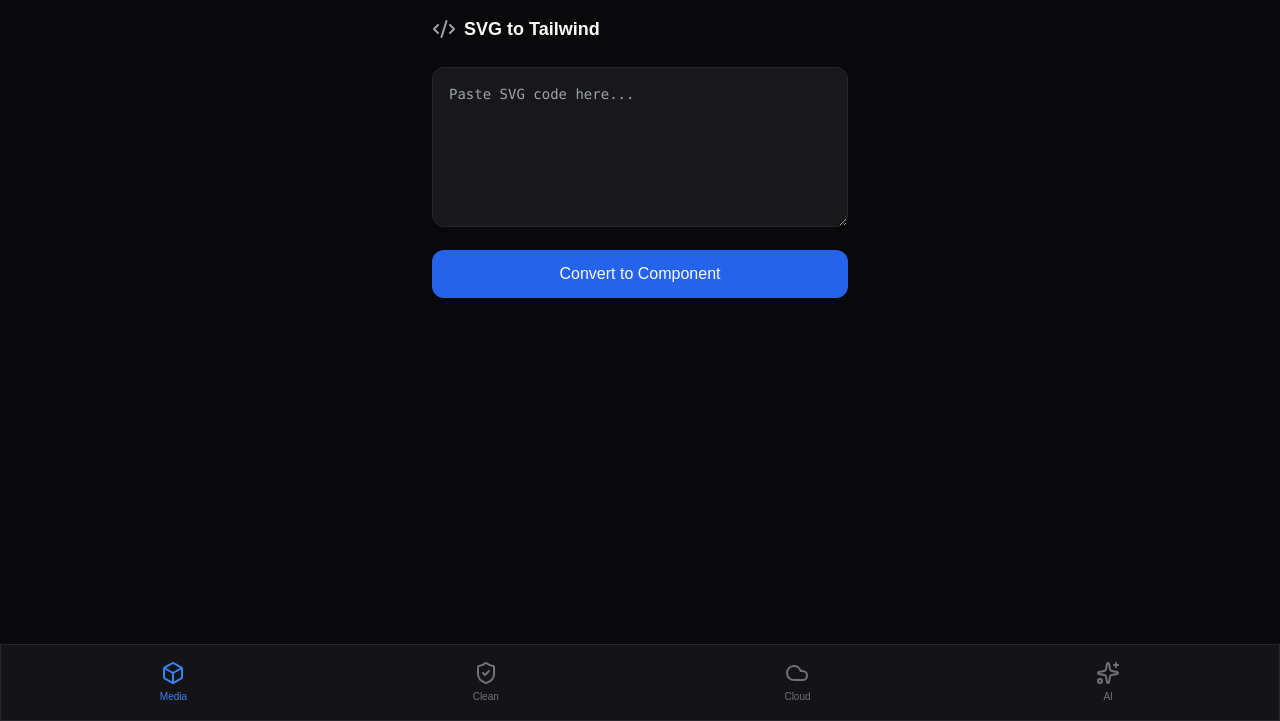
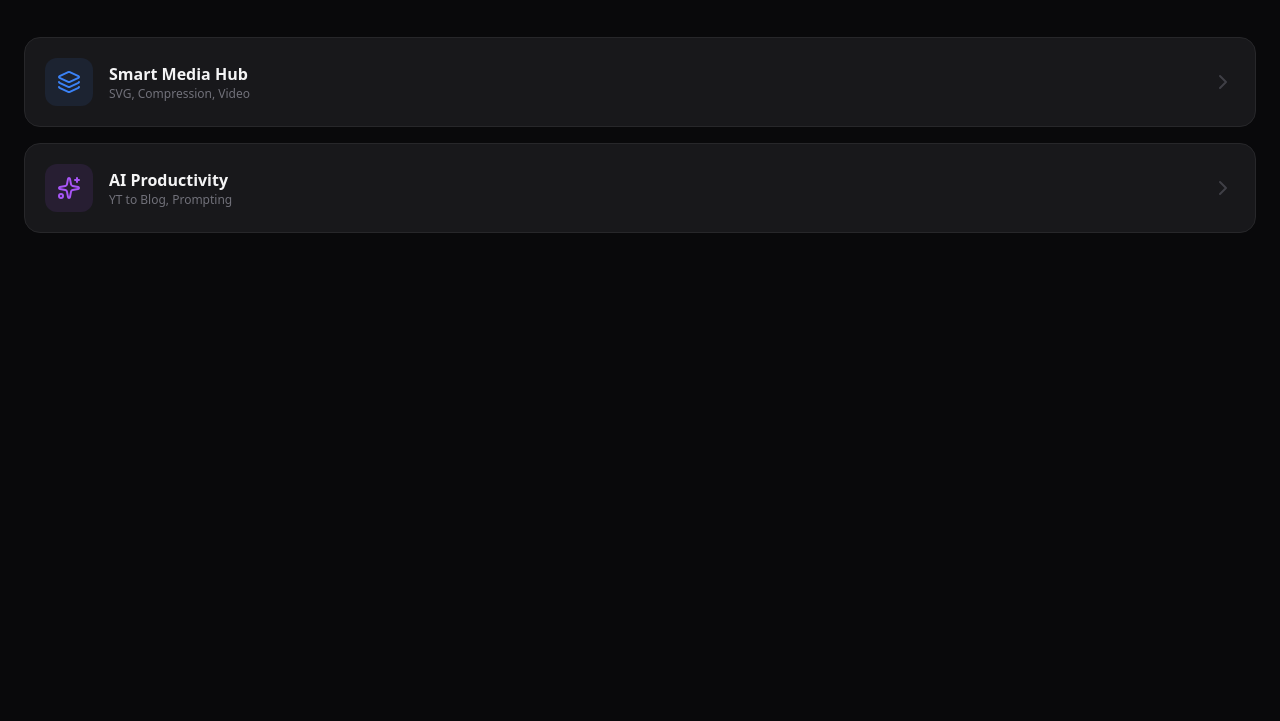
Before and after one commit to realametsikor/realametsikor-my-utility-hub, a plain HTML site: page index.html in a window 1280 px wide. Shown: the part 79-800 px from the top of the page. Drawn offline with nearby package versions, Linux system fonts and the light colour scheme.

Commit message:
Update index.html

```diff
--- a/index.html
+++ b/index.html
@@ -3,62 +3,45 @@
 <head>
     <meta charset="UTF-8">
     <meta name="viewport" content="width=device-width, initial-scale=1.0">
-    <title>Utility OS</title>
+    <title>Utility OS | Dashboard</title>
     <script src="https://cdn.tailwindcss.com"></script>
     <script src="https://unpkg.com/lucide@latest"></script>
-    <style>
-        body { background-color: #09090b; color: #fafafa; font-family: sans-serif; }
-        .glass { background: rgba(24, 24, 27, 0.8); backdrop-filter: blur(12px); border: 1px solid #27272a; }
-    </style>
 </head>
-<body class="pb-20">
+<body class="bg-[#09090b] text-zinc-100 p-6 pb-24">
 
-    <header class="p-6 border-b border-zinc-800 flex justify-between items-center glass sticky top-0 z-50">
-        <h1 class="text-xl font-bold tracking-tight">Utility<span class="text-blue-500">OS</span></h1>
-        <i data-lucide="layers" class="text-blue-500"></i>
+    <header class="mb-10">
+        <h1 class="text-2xl font-bold italic tracking-tighter">Utility<span class="text-blue-500">OS</span></h1>
+        <p class="text-zinc-500 text-sm">Select a suite to begin</p>
     </header>
 
-    <main id="app-container" class="p-4 max-w-md mx-auto space-y-6">
-        <section id="tool-svg" class="space-y-4">
-            <div class="flex items-center gap-2 mb-2">
-                <i data-lucide="code-2" class="text-zinc-400"></i>
-                <h2 class="text-lg font-semibold">SVG to Tailwind</h2>
+    <div class="grid grid-cols-1 gap-4">
+        <a href="tools/media/media-hub.html" class="p-5 rounded-2xl bg-zinc-900 border border-zinc-800 flex items-center justify-between active:scale-95 transition-all">
+            <div class="flex items-center gap-4">
+                <div class="p-3 rounded-xl bg-blue-500/10 text-blue-500">
+                    <i data-lucide="layers"></i>
+                </div>
+                <div>
+                    <h3 class="font-bold">Smart Media Hub</h3>
+                    <p class="text-xs text-zinc-500">SVG, Compression, Video</p>
+                </div>
             </div>
-            <textarea id="svg-input" class="w-full h-40 bg-zinc-900 border border-zinc-800 rounded-xl p-4 text-sm font-mono focus:ring-2 focus:ring-blue-500 outline-none" placeholder="Paste SVG code here..."></textarea>
-            <button onclick="convertSVG()" class="w-full bg-blue-600 hover:bg-blue-500 py-3 rounded-xl font-medium transition-all active:scale-95">Convert to Component</button>
-            <div id="output-area" class="hidden space-y-2">
-                <p class="text-xs text-zinc-500">React/Tailwind Output:</p>
-                <pre id="svg-output" class="p-4 bg-black border border-zinc-800 rounded-lg text-[10px] overflow-x-auto whitespace-pre-wrap text-emerald-400"></pre>
+            <i data-lucide="chevron-right" class="text-zinc-700"></i>
+        </a>
+
+        <a href="tools/ai/ai-hub.html" class="p-5 rounded-2xl bg-zinc-900 border border-zinc-800 flex items-center justify-between active:scale-95 transition-all">
+            <div class="flex items-center gap-4">
+                <div class="p-3 rounded-xl bg-purple-500/10 text-purple-500">
+                    <i data-lucide="sparkles"></i>
+                </div>
+                <div>
+                    <h3 class="font-bold">AI Productivity</h3>
+                    <p class="text-xs text-zinc-500">YT to Blog, Prompting</p>
+                </div>
             </div>
-        </section>
-    </main>
+            <i data-lucide="chevron-right" class="text-zinc-700"></i>
+        </a>
+    </div>
 
-    <nav class="fixed bottom-0 left-0 right-0 glass border-t border-zinc-800 p-4 flex justify-around items-center">
-        <button class="flex flex-col items-center gap-1 text-blue-500"><i data-lucide="box"></i><span class="text-[10px]">Media</span></button>
-        <button class="flex flex-col items-center gap-1 text-zinc-500"><i data-lucide="shield-check"></i><span class="text-[10px]">Clean</span></button>
-        <button class="flex flex-col items-center gap-1 text-zinc-500"><i data-lucide="cloud"></i><span class="text-[10px]">Cloud</span></button>
-        <button class="flex flex-col items-center gap-1 text-zinc-500"><i data-lucide="sparkles"></i><span class="text-[10px]">AI</span></button>
-    </nav>
-
-    <script>
-        // Initialize Icons
-        lucide.createIcons();
-
-        // SVG Converter Logic
-        function convertSVG() {
-            const input = document.getElementById('svg-input').value;
-            const outputArea = document.getElementById('output-area');
-            const outputBox = document.getElementById('svg-output');
-
-            if(!input.includes('<svg')) return alert('Please paste valid SVG code');
-
-            // Simple transformation logic
-            let converted = input.replace(/class=/g, 'className=')
-                                 .replace(/<svg/g, '<svg className="w-6 h-6 text-blue-500"');
-
-            outputBox.innerText = `export const Icon = () => (\n  ${converted}\n);`;
-            outputArea.classList.remove('hidden');
-        }
-    </script>
+    <script>lucide.createIcons();</script>
 </body>
 </html>
```
